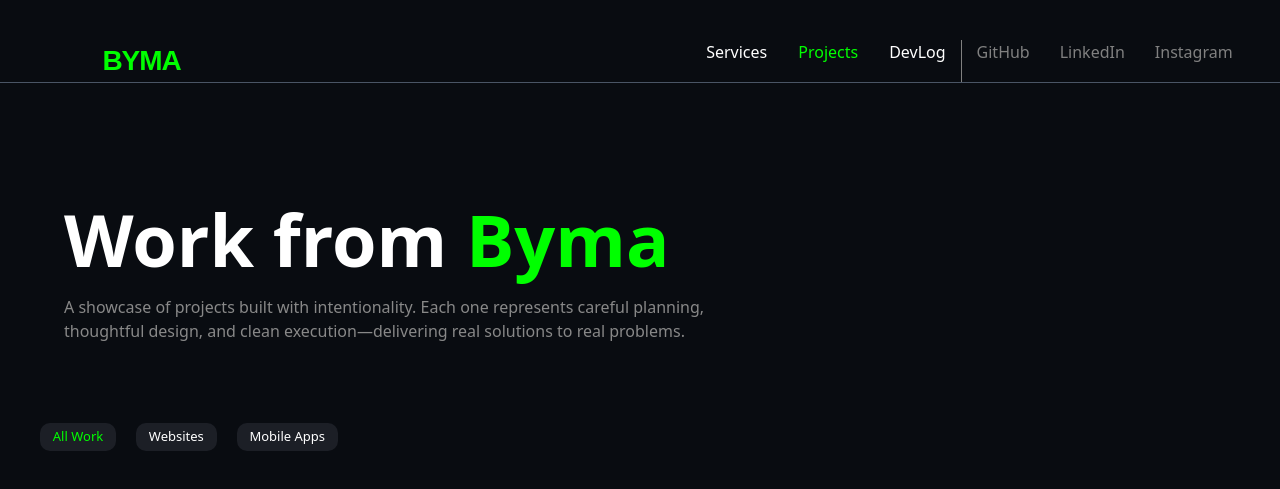
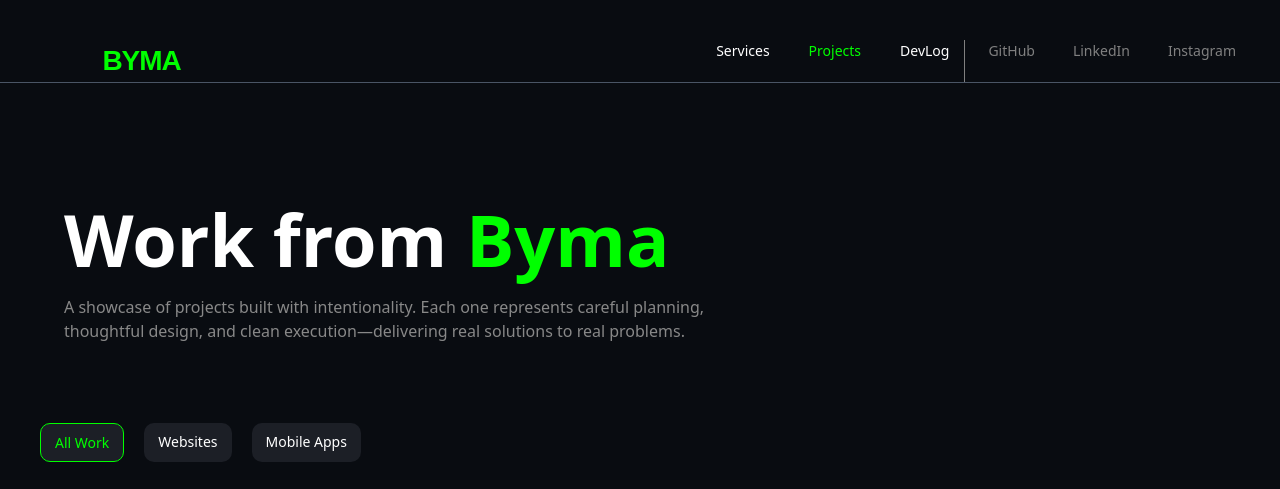
Before and after one commit to BmKaranja/Brian-Karanja, a React (Vite) app: page /Projects in a window 1280 px wide. Shown: the top 489 px of the page. Built offline with nearby package versions, Linux system fonts and the light colour scheme; grey boxes are pictures that could not be loaded.

Commit message:
feat: enhance navigation and layout for improved responsiveness across components

```diff
--- a/src/components/Mobile.jsx
+++ b/src/components/Mobile.jsx
@@ -37,12 +37,30 @@ function Mobile() {
         schemaJson={mobileSchema}
       />
       <PIntro/>
-      <nav className='flex flex-row gap-5 ml-10 mt-10'>
-        <NavLink to='/Projects' className='p-nav'>All Work</NavLink>
-        <NavLink to='/projects/websites' className='p-nav'>Websites</NavLink>
-        <NavLink to='/projects/mobile' id='p-nav1' style={{color:'#00ff00'}}>Mobile Apps</NavLink>
-      </nav>
-      <section className='px-10'>
+        <nav className='flex flex-row gap-2 md:gap-5 ml-2 md:ml-10 mt-10 flex-wrap'>
+          <NavLink
+            to='/Projects'
+            end
+            className={({ isActive }) => isActive ? 'p-nav-active' : 'p-nav'}
+          >
+            All Work
+          </NavLink>
+          <NavLink
+            to='/projects/websites'
+            end
+            className={({ isActive }) => isActive ? 'p-nav-active' : 'p-nav'}
+          >
+            Websites
+          </NavLink>
+          <NavLink
+            to='/projects/mobile'
+            end
+            className={({ isActive }) => isActive ? 'p-nav-active' : 'p-nav'}
+          >
+            Mobile Apps
+          </NavLink>
+        </nav>
+        <section className='px-10'>
         <div className='grid grid-cols-1 md:grid-cols-2 lg:grid-cols-3 gap-8'>
           {mobileApps.map((project) => (
             <Pcards key={project.link} {...project} />
--- a/src/components/Projects.jsx
+++ b/src/components/Projects.jsx
@@ -35,12 +35,30 @@ function Projects() {
         schemaJson={projectsSchema}
       />
       <PIntro/>
-      <nav className='flex flex-row gap-5 ml-10 mt-10'>
-        <NavLink to='#' id='p-nav1' style={{color:'#00ff00'}}>All Work</NavLink>
-        <NavLink to='/projects/websites' className='p-nav'>Websites</NavLink>
-        <NavLink to='/projects/mobile' className='p-nav'>Mobile Apps</NavLink>
-      </nav>
-      <section className='px-10'>
+        <nav className='flex flex-row gap-2 md:gap-5 ml-2 md:ml-10 mt-10 flex-wrap'>
+          <NavLink
+            to='/Projects'
+            end
+            className={({ isActive }) => isActive ? 'p-nav-active' : 'p-nav'}
+          >
+            All Work
+          </NavLink>
+          <NavLink
+            to='/projects/websites'
+            end
+            className={({ isActive }) => isActive ? 'p-nav-active' : 'p-nav'}
+          >
+            Websites
+          </NavLink>
+          <NavLink
+            to='/projects/mobile'
+            end
+            className={({ isActive }) => isActive ? 'p-nav-active' : 'p-nav'}
+          >
+            Mobile Apps
+          </NavLink>
+        </nav>
+        <section className='px-10'>
         <div className='grid grid-cols-1 md:grid-cols-2 lg:grid-cols-3 gap-8'>
           {projectdata.map((project) => (
             <Pcards key={project.link} {...project} />
--- a/src/components/Services.jsx
+++ b/src/components/Services.jsx
@@ -165,14 +165,14 @@ function Services() {
             <h1 className='text-7xl'>
               Digital products<span className='color'> crafted</span> with precision
             </h1>
-            <p className='mt-5 pr-20'>
+            <p className='mt-5 pr-4 md:pr-10 lg:pr-20'>
               Byma specializes in building pixel-perfect interfaces, scalable systems, and elegant solutions.
               From concept to launch—clean code, thoughtful design, measurable impact.
             </p>
-          </article>
+            </article>
         </section>
         <section className='grid grid-cols-1 md:grid-cols-2 lg:grid-cols-3 gap-10 mt-20 px-5 sm:px-10' >
-          <article className='mycards md:w-1/2 lg:w-1/3 w-full' style={{ minWidth: 0 }}>
+          <article className='mycards ' style={{ minWidth: 0 }}>
             <div className='p-2 w-12'>
               <FaCode size={30} color='#00ff00' />
             </div>
@@ -193,7 +193,7 @@ function Services() {
               </span>
             </Link>
           </article>
-          <article className='mycards md:w-1/2 lg:w-1/3 w-full' style={{ minWidth: 0 }}>
+          <article className='mycards ' style={{ minWidth: 0 }}>
             <div className='p-2 w-12'>
               <FaMobileAlt size={30} color='#00ff00' />
             </div>
@@ -216,7 +216,7 @@ function Services() {
               </span>
             </Link>
           </article>
-          <article className='mycards md:w-1/2 lg:w-1/3 w-full' style={{ minWidth: 0 }}>
+          <article className='mycards ' style={{ minWidth: 0 }}>
             <div className='p-2 w-12'>
               <FaPalette size={30} color='#00ff00' />
             </div>
@@ -550,15 +550,6 @@ function Services() {
             ))}
           </div>
         </section>
-
-        <section className='cta'>
-          <h2>Have a project in mind?</h2>
-          <p>I'm available for freelance work and select full-time opportunities. Let's build something extraordinary together.</p>
-          <span style={{ display: 'flex', gap: '16px', flexWrap: 'wrap', justifyContent: 'center' }}>
-            <a href='https://www.linkedin.com/in/b-karanja' className='link p-10' id='btn4' target='_blank' rel='noopener noreferrer'>Let's Talk<FaLinkedin></FaLinkedin></a>
-            <a href='https://drive.google.com/file/d/1yFLi32q3UE26ZRoLQrjitQNEfz7fpoIe/view?usp=sharing' target='_blank' id='btn3' ><span>Resume </span><FaArrowRight color='white' /></a>
-          </span>
-        </section>
       </div>
       <footer>
         <Footer />
--- a/src/components/Websites.jsx
+++ b/src/components/Websites.jsx
@@ -37,12 +37,30 @@ function Websites() {
         schemaJson={websiteSchema}
       />
       <PIntro/>
-      <nav className='flex flex-row gap-5 ml-10 mt-10'>
-        <NavLink to='/Projects' className='p-nav'>All Work</NavLink>
-        <NavLink to='/projects/websites' id='p-nav1' style={{color:'#00ff00'}}>Websites</NavLink>
-        <NavLink to='/projects/mobile' className='p-nav'>Mobile Apps</NavLink>
-      </nav>
-      <section className='px-10'>
+        <nav className='flex flex-row gap-2 md:gap-5 ml-2 md:ml-10 mt-10 flex-wrap'>
+          <NavLink
+            to='/Projects'
+            end
+            className={({ isActive }) => isActive ? 'p-nav-active' : 'p-nav'}
+          >
+            All Work
+          </NavLink>
+          <NavLink
+            to='/projects/websites'
+            end
+            className={({ isActive }) => isActive ? 'p-nav-active' : 'p-nav'}
+          >
+            Websites
+          </NavLink>
+          <NavLink
+            to='/projects/mobile'
+            end
+            className={({ isActive }) => isActive ? 'p-nav-active' : 'p-nav'}
+          >
+            Mobile Apps
+          </NavLink>
+        </nav>
+        <section className='px-10'>
         <div className='grid grid-cols-1 md:grid-cols-2 lg:grid-cols-3 gap-8'>
           {websites.map((project) => (
             <Pcards key={project.link} {...project} />
--- a/src/data/logdata.json
+++ b/src/data/logdata.json
@@ -1,6 +1,13 @@
 [
     {
-    "date":"2026-05-24",
+    "date":"2026-06-23",
+    "project":"My Portfolio website",
+    "description":"enhanced navigation and layout for improved responsiveness across components",
+    "tags":["React", "TailwindCss", "Typescript"],
+    "link":"https://github.com/BmKaranja/Brian-Karanja.git"
+},
+    {
+    "date":"2026-06-10",
     "project":"Wincer's cake house",
     "description":"Replaced Firebase SDK with Supabase for backend services, updated environment variables, and refactored data fetching components accordingly.",
     "tags":[ "Supabase","TailwindCss", "Typescript"],
--- a/src/index.css
+++ b/src/index.css
@@ -36,25 +36,39 @@ body {
 
 #grid1 {
   display: grid;
-  grid-template-columns: repeat(2, 1fr);
-  padding-left: 8%;
+  grid-template-columns: 1fr;  /* Mobile: 1 column (stacked) */
+  padding-left: 5vw;
   position: relative;
   top: 5vh;
+  gap: 20px;
+}
+
+@media (min-width: 768px) {
+  #grid1 {
+    grid-template-columns: repeat(2, 1fr);  /* Tablet+: 2 columns */
+    padding-left: 8%;
+  }
 }
 
 .grid-items1 {
   display: flex;
   flex-direction: row;
-  gap: 1;
+  gap: 8px;  /* Fixed: was "gap: 1" (invalid) */
+  flex-wrap: wrap;  /* Allow wrapping on smaller screens */
 }
 
 .nav-items {
   color: white;
   transition: all 600ms;
-  padding: 0 15px;
+  padding: 0 8px;  /* Reduced from 15px for mobile */
+  font-size: clamp(12px, 2vw, 14px);  /* Responsive text */
 }
 
-.vline {
+@media (min-width: 768px) {
+  .nav-items {
+    padding: 0 15px;
+  }
+}.vline {
   border-right: 1px solid grey;
 }
 
@@ -217,11 +231,16 @@ h4 {
 }
 
 .sec-intro {
-  width: 50%;
+  width: 100%;       /* Mobile: full width */
   margin-left: 5vw;
   margin-top: 10vh;
 }
 
+@media (min-width: 768px) {
+  .sec-intro {
+    width: 50%;      /* Tablet+ : 50% */
+  }
+}
 .sec-intro p {
   color: var(--tertiary);
 }
@@ -258,7 +277,6 @@ h4 {
 .mycards {
   background-color: var(--component-bg);
   padding: 5vh 2vw;
-  width: 30vw;
   border-radius: 20px;
 }
 
@@ -363,27 +381,30 @@ h4 {
 .p-nav {
   background-color: var(--neutralDark);
   color: var(--text);
-  padding: 0.5vh 1vw;
-  font-size: small;
+  padding: 8px 14px;
+  font-size: clamp(12px, 2vw, 14px);
   border-radius: 10px;
+  transition: all 300ms;
+  text-decoration: none;
+  display: inline-block;
 }
 
-.p-nav.active {
+.p-nav-active {
+  background-color: var(--neutralDark);
   color: var(--primary);
+  padding: 8px 14px;
+  font-size: clamp(12px, 2vw, 14px);
+  border-radius: 10px;
+  border: 1px solid var(--primary);
+  text-decoration: none;
+  display: inline-block;
 }
 
-#p-nav.active {
-  color: var(--primary);
-}
-
-#p-nav {
-  background-color: var(--neutralDark);
-  color: var(--primary);
-  padding: 0.5vh 1vw;
-  font-size: small;
-  border-radius: 10px;
-}
-
+/* Remove all these: */
+/* #p-nav { ... } */
+/* #p-nav1 { ... } */
+/* Remove this entirely: */
+/* #p-nav1 { ... } */
 #p-nav1 {
   background-color: var(--neutralDark);
   color: var(--text);
@@ -407,27 +428,39 @@ a {
 }
 
 .project-divs {
-  height: 60vh;
-  width: 30vw;
+  /* Remove width: 30vw; */
+  height: auto;  /* ← Let content dictate height */
   background-color: var(--component-bg);
   border-radius: 10px;
   transition: all 600ms;
   display: flex;
   flex-direction: column;
   overflow: hidden;
+  min-height: 400px;  /* Mobile min-height */
 }
 
-.project-imgs {
-  height: 30vh;
-  width: 100%;
+@media (min-width: 768px) {
+  .project-divs {
+    min-height: 450px;
+  }
+}
+
+@media (min-width: 1024px) {
+  .project-divs {
+    min-height: 500px;
+  }
 }
 
 .project-image {
-  height: 30vh;
+  height: 30vh;  /* Mobile image height */
   border-radius: 10px 10px 0 0;
-  /* Removed background-image here because it is already handled by the <img> tag in Pcards.jsx */
 }
 
+@media (min-width: 768px) {
+  .project-image {
+    height: 40vh;
+  }
+}
 .Log_card {
   background-color: var(--component-bg);
   padding: 5vh 2vw;
```
